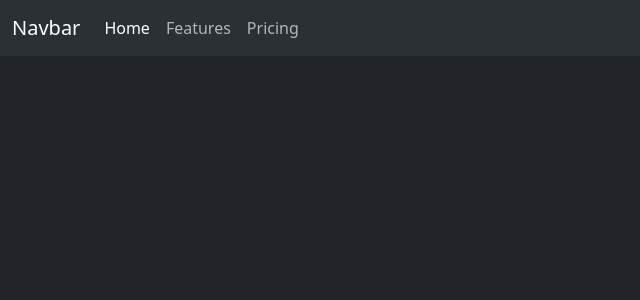
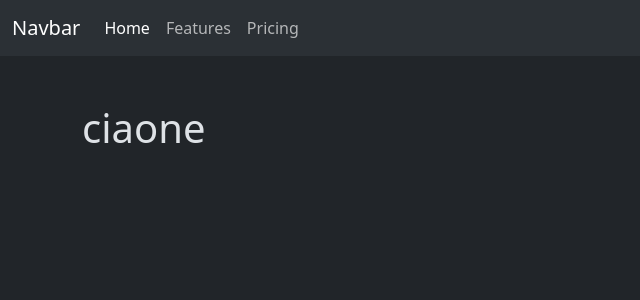
Before and after one commit to DarioGiusino/vite-boolfolio, a Vue app: page /project/1 in a window 1280 px wide. Shown: the top 300 px of the page, without its empty margins (0-640 px from the left). Built offline with nearby package versions, Linux system fonts and the light colour scheme.

Commit message:
registered new route for detailPage

```diff
--- /dev/null
+++ b/src/pages/ProjectDetailPage.vue
@@ -0,0 +1,13 @@
+<script>
+export default {
+    name: 'ProjectDetailPage'
+}
+</script>
+
+<template>
+    <section id="project-details">
+        <h1>ciaone</h1>
+    </section>
+</template>
+
+<style></style>
--- a/src/router/index.js
+++ b/src/router/index.js
@@ -1,5 +1,6 @@
 import { createRouter, createWebHistory } from "vue-router";
 import HomePage from "../pages/HomePage.vue";
+import ProjectDetailPage from "../pages/ProjectDetailPage.vue";
 
 const router = createRouter({
   history: createWebHistory(),
@@ -9,6 +10,11 @@ const router = createRouter({
       name: "home",
       component: HomePage,
     },
+    {
+      path: "/project/:id",
+      name: "project-detail",
+      component: ProjectDetailPage,
+    },
   ],
 });
 
```
